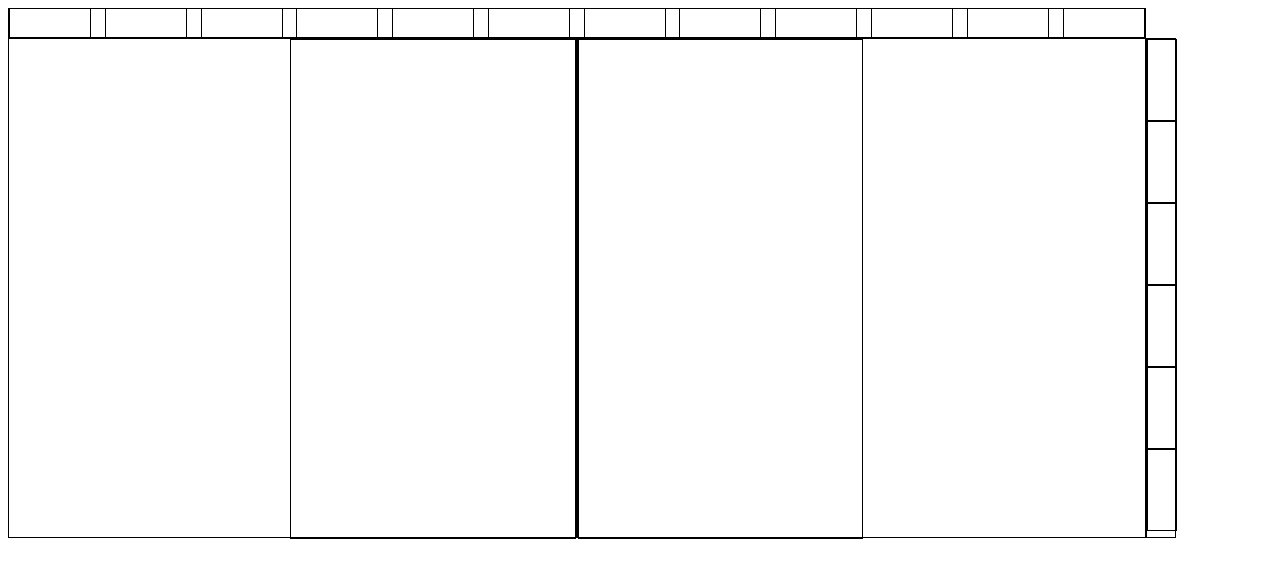
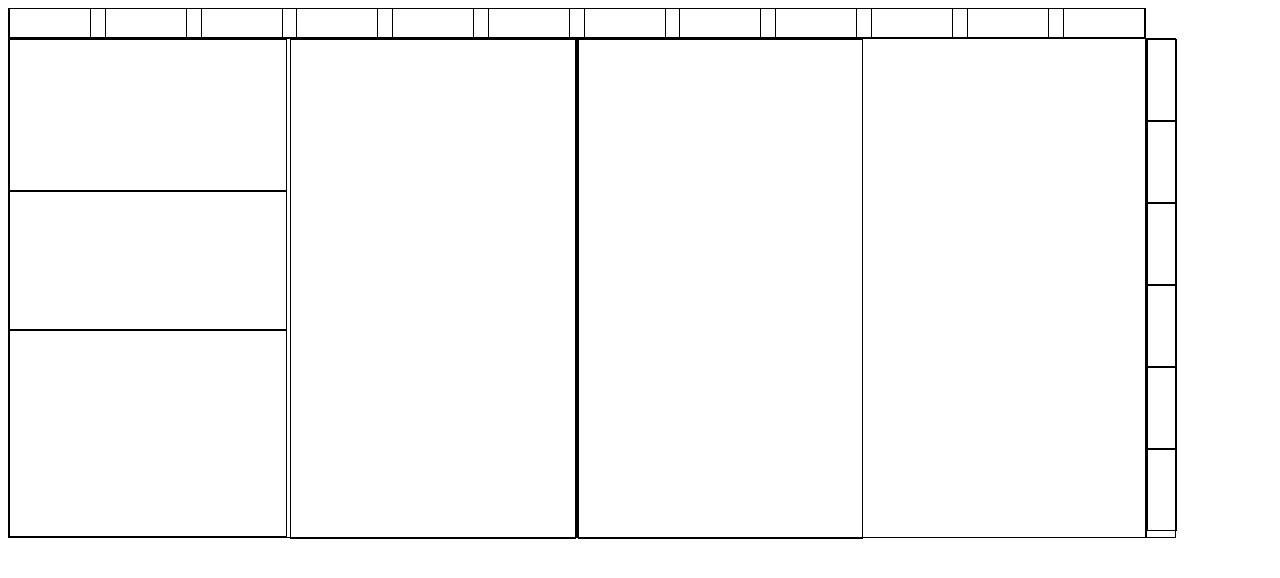
Before and after one commit to TaliSofiMato/Best-Digital-Planner, a plain HTML site: page index.html in a window 1280 px wide. Drawn offline with Linux system fonts and the light colour scheme.

Commit message:
adding sections

```diff
--- a/index.html
+++ b/index.html
@@ -29,6 +29,9 @@
             </div>
             <div class="page">
                 <div class= "main left"></div>
+                <div class="sectionOne"></div>
+                <div class="sectionTwo"></div>
+                <div class="sectionThree"></div>
             </div>
             <div class="page">
                 <div class= "main right"></div>
--- a/style.css
+++ b/style.css
@@ -49,3 +49,21 @@
 
 .planner {
 }
+
+.sectionOne{
+    border: 1px solid black;
+    height: 150px;
+    width: 276px;
+}
+
+.sectionTwo{
+    border: 1px solid black;
+    height: 137px;
+    width: 276px;
+}
+
+.sectionThree{
+    border: 1px solid black;
+    height: 205px;
+    width: 276px;
+}
```
